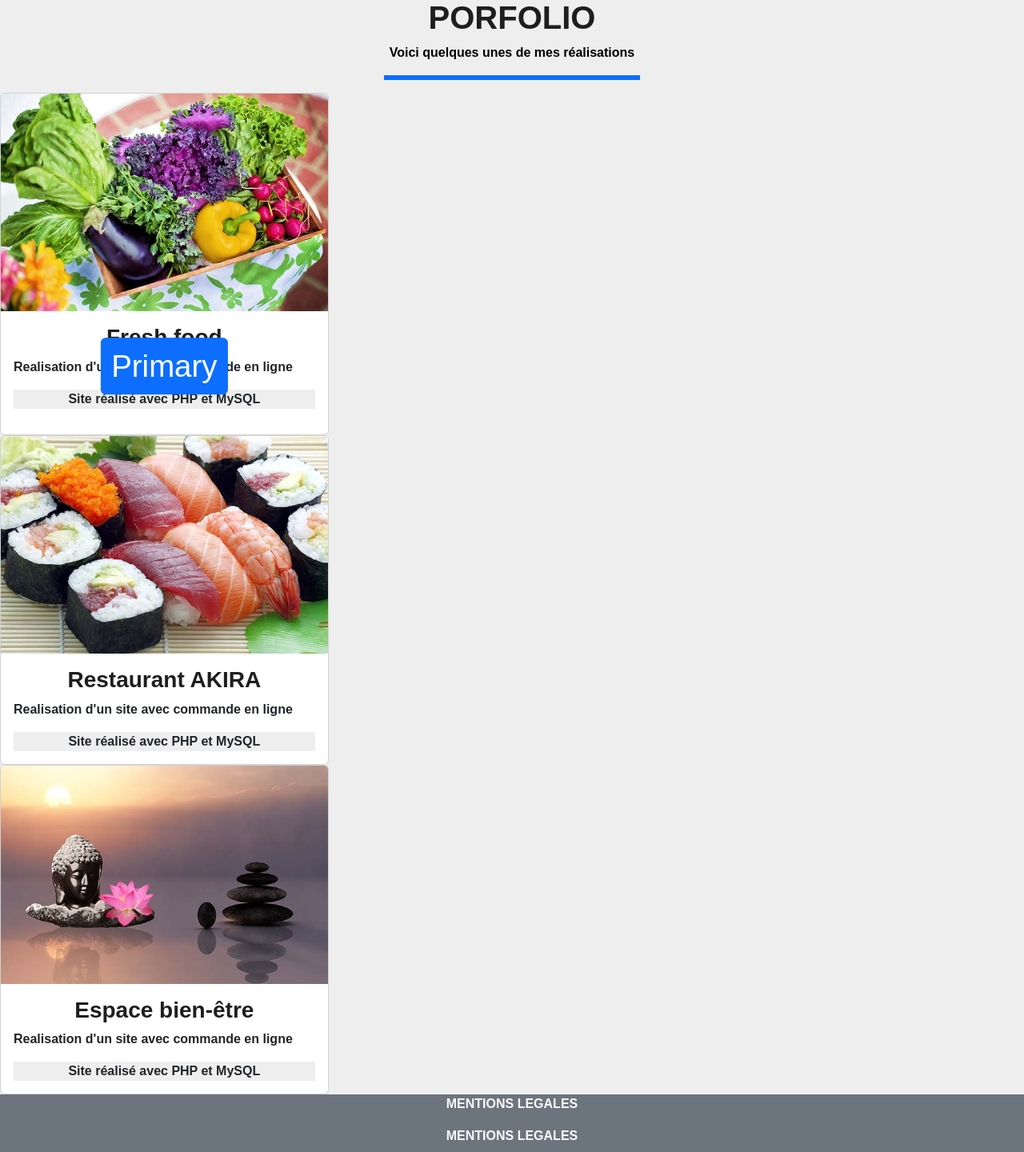
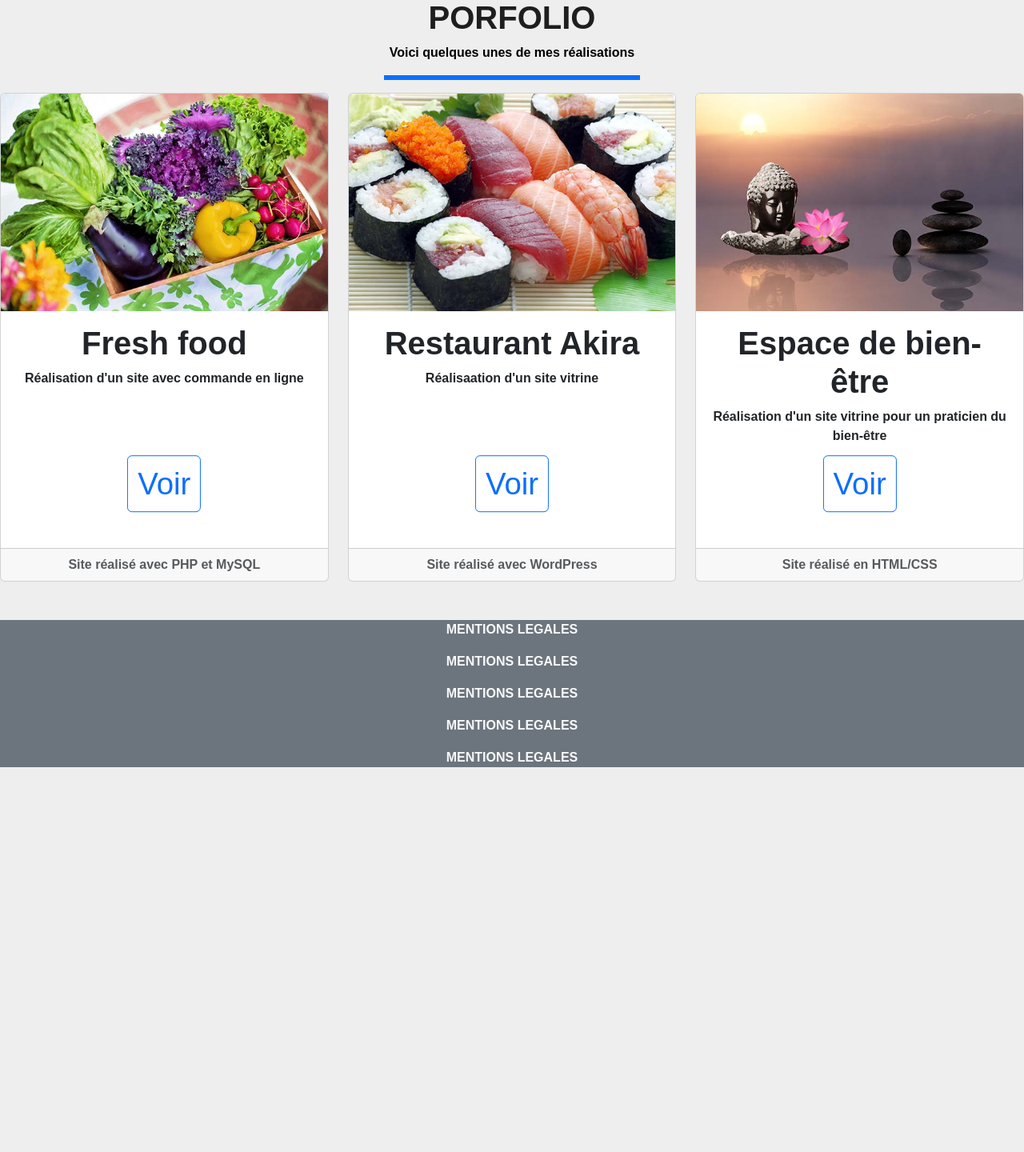
Before and after one commit to M-P-FROS/CVJDREACT, a React (Vite) app: page /realisations in a window 1280 px wide. Shown: the part 250-1690 px from the top of the page at 80% size. After the commit the page ends 1225 px from the top, so only its background shows below. Built offline with nearby package versions, Linux system fonts and the light colour scheme.

Commit message:
realisation boostrap card page réalisation 08 09

```diff
--- a/src/assets/components/App.jsx
+++ b/src/assets/components/App.jsx
@@ -6,6 +6,7 @@ import Services from "../../pages/Services";
 import Realisations from "../../pages/Realisations";
 import Blog from "../../pages/Blog";
 import Contacts from "../../pages/Contacts";
+
 
 
 const App = () => {
--- a/src/main.scss
+++ b/src/main.scss
@@ -50,6 +50,8 @@ font-style: italic;
 
 .bascard{
     background-color:#EEE ;
+}
 
-}
+
+
 //@import '~bootstrap/scss/bootstrap';
--- a/src/pages/Realisations.jsx
+++ b/src/pages/Realisations.jsx
@@ -2,83 +2,72 @@ import Header from '../assets/components/Header'
 import Footer from '../assets/components/Footer'
 import Banner from '../assets/components/Banner';
 
-import Card from 'react-bootstrap/Card';
-import Button from 'react-bootstrap/Button';
 
-import Col from 'react-bootstrap/Col';
-import Row from 'react-bootstrap/Row';
 
 const Realisations = () => {
     return (
         <section id="realisations">
-            <Header/>
+                     <Header/>
             <Banner/>
           <div className="entête text-center ">
             <h1 className='text-uppercase font-weight-bold'>porfolio</h1>
             <p> Voici quelques unes de mes réalisations</p>
-            <hr className="w-25 mx-auto border border-primary border-3 opacity-100"/>
+            <hr className="w-25 mx-auto border border-primary bg-primary border-3 opacity-100"/>
         </div>
 
         <div className='Realisationcard'>
-            <Row xs={1} md={2}  lg={3} className="g-4">
+        <div className="row row-cols-1 row-cols-md-2  row-cols-lg-3 g-4">
+
+  <div className="col mb-5">
+    <div className="card h-100">
+      <img src="/images/imgportfolio/fresh-food.jpg" className="card-img-top" alt="asiette de légumes frais"/>
+          <div className="card-body text-center">
+              <h1 className="card-title ">Fresh food</h1>
+              <p className="card-text pb-5 mb-5">Réalisation d&apos;un site avec commande en ligne</p>
+             <div className=' btn-rounded-sm'>
+              <a href="https://petitprimeur.fr/" className="btn btn-primary bg-transparent text-primary stretched-link">Voir</a>
+              </div>
+          </div>
+          <div className="card-footer text-center">
+            <text className="text-muted">Site réalisé avec PHP et MySQL</text>
+          </div>
+    </div>
+    </div>
+
+  <div className="col mb-5">
+    <div className="card h-100">
+      <img src="/images/imgportfolio/restaurant-japonais.jpg" className="card-img-top" alt="asiette de suchi"></img>
+      <div className="card-body text-center">
+        <h1 className="card-title ">Restaurant Akira</h1>
+        <p className="card-text pb-5 mb-5">Réalisaation d&apos;un site vitrine</p>
+        <div className=' btn-rounded-sm'>
+              <a href="https://www.sushishop.fr/fr/livraison/maki/" className="btn btn-primary bg-transparent text-primary ">Voir</a>
+              </div>
+      </div>
+      <div className="card-footer text-center">
+        <text className="text-muted">Site réalisé avec WordPress</text>
+      </div>
+    </div>
+    </div>
 
 
-
-      {Array.from({ length: 1 }).map((_, idx) => (
-
-       <Col key={idx}>
-          <Card>
-            <Card.Img variant="top" src="images/imgportfolio/fresh-food.jpg" />
-            <Card.Body>
-              <Card.Title className='text-center'>
-                <h3>Fresh food</h3>
-              </Card.Title>
-              <Card.Text>
-               Realisation d&apos;un site avec commande en ligne
-              </Card.Text>
-              <Card.Text className='bascard text-center'>
-               Site réalisé avec PHP et MySQL
-              </Card.Text>
-              <Button variant="outline-primary">Primary</Button>{' '}
-              </Card.Body>
-              </Card>
-
-
-              <Card>
-              <Card.Img variant="top" src="images/imgportfolio/restaurant-japonais.jpg" />
-              <Card.Body>
-              <Card.Title className='text-center'>
-                <h3>Restaurant AKIRA</h3>
-              </Card.Title>
-              <Card.Text>
-               Realisation d&apos;un site avec commande en ligne
-              </Card.Text>
-              <Card.Text className='bascard text-center'>
-               Site réalisé avec PHP et MySQL
-              </Card.Text>
-              </Card.Body>
-              </Card>
-
-
-              <Card>
-            <Card.Img variant="top" src="images/imgportfolio/espace-bien-etre.jpg" />
-            <Card.Body>
-              <Card.Title className='text-center'>
-                <h3>Espace bien-être</h3>
-              </Card.Title>
-              <Card.Text>
-               Realisation d&apos;un site avec commande en ligne
-              </Card.Text>
-              <Card.Text className='bascard text-center'>
-               Site réalisé avec PHP et MySQL
-              </Card.Text>
-              </Card.Body>
-              </Card>
-
-        </Col>
-      ))}
-    </Row>
+  <div className="col mb-5">
+    <div className="card h-100">
+      <img src="/images/imgportfolio/espace-bien-etre.jpg" className="card-img-top" alt="espace de bien être"/>
+      <div className="card-body text-center">
+        <h1 className="card-title ">Espace de bien-être</h1>
+        <p className="card-text pb-5 mb-5">Réalisation d&apos;un site vitrine pour un praticien du bien-être</p>
+        <div className=' btn-rounded-sm pt-3       '>
+              <a href="https://espacedetentesante.fr/" className="btn btn-primary bg-transparent text-primary ">Voir</a>
+              </div>
+      </div>
+      <div className="card-footer text-center">
+        <text className="text-muted ">Site réalisé en HTML/CSS</text>
+      </div>
     </div>
+  </div>
+</div>
+           </div>
 <Footer/>
         </section>
     );
```
Also changed, not shown: src/assets/components/Header.jsx (+4 -8 lines).
